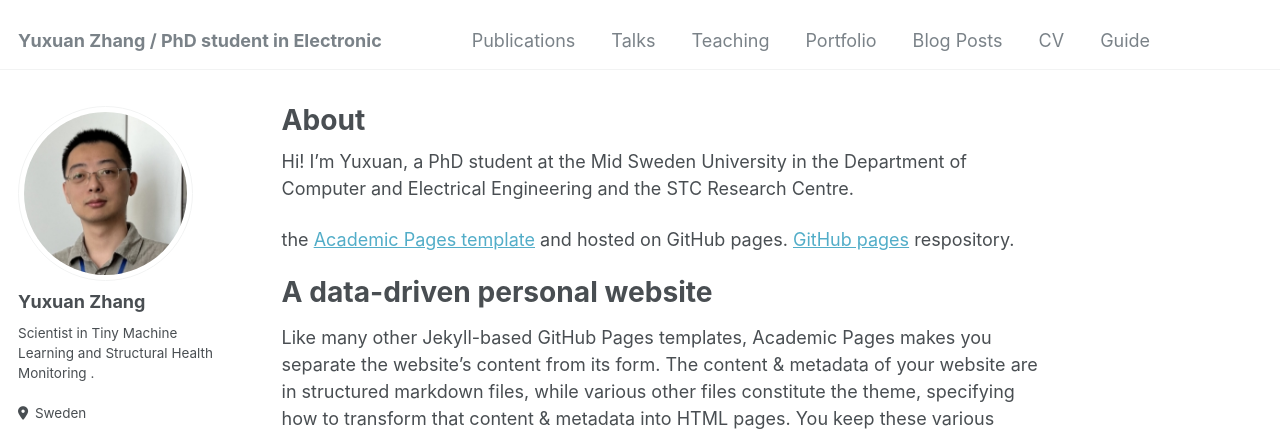
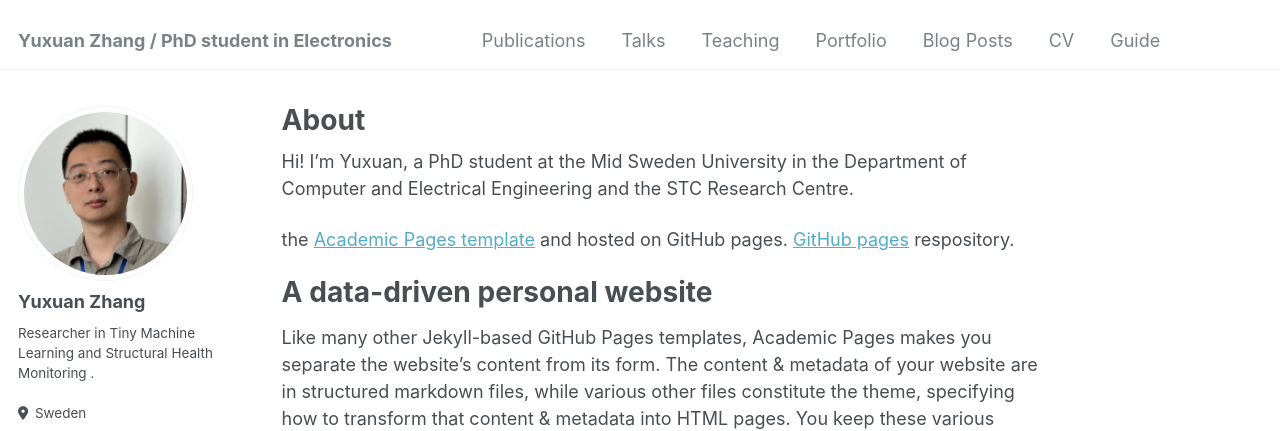
Before and after one commit to YuxuanZhang-96/YuxuanZhang-96.github.io, a Jekyll site: the page built from _pages/about.md, in a window 1280 px wide. Shown: the top 431 px of the page. Built offline with Jekyll 4.4.1, drawn with Linux system fonts in a browser that asks for light colours; some web fonts are replaced.

Commit message:
Update _config.yml

```diff
--- a/_config.yml
+++ b/_config.yml
@@ -8,7 +8,7 @@
 
 # Basic Site Settings
 locale                   : "en-US"
-title                    : "Yuxuan Zhang / PhD student in Electronic"
+title                    : "Yuxuan Zhang / PhD student in Electronics"
 title_separator          : "-"
 name                     : &name "Yuxuan Zhang"
 description              : &description "personal description"
@@ -23,7 +23,7 @@ author:
   # Biographic information
   avatar           : "profile.png"
   name             : "Yuxuan Zhang"
-  bio              : "Scientist in Tiny Machine Learning and Structural Health Monitoring ."
+  bio              : "Researcher in Tiny Machine Learning and Structural Health Monitoring ."
   location         : "Sweden"
   employer         : "Mid Sweden University"
   uri              : "https://www.miun.se/Personal/z/yuxuanzhang/"
```
